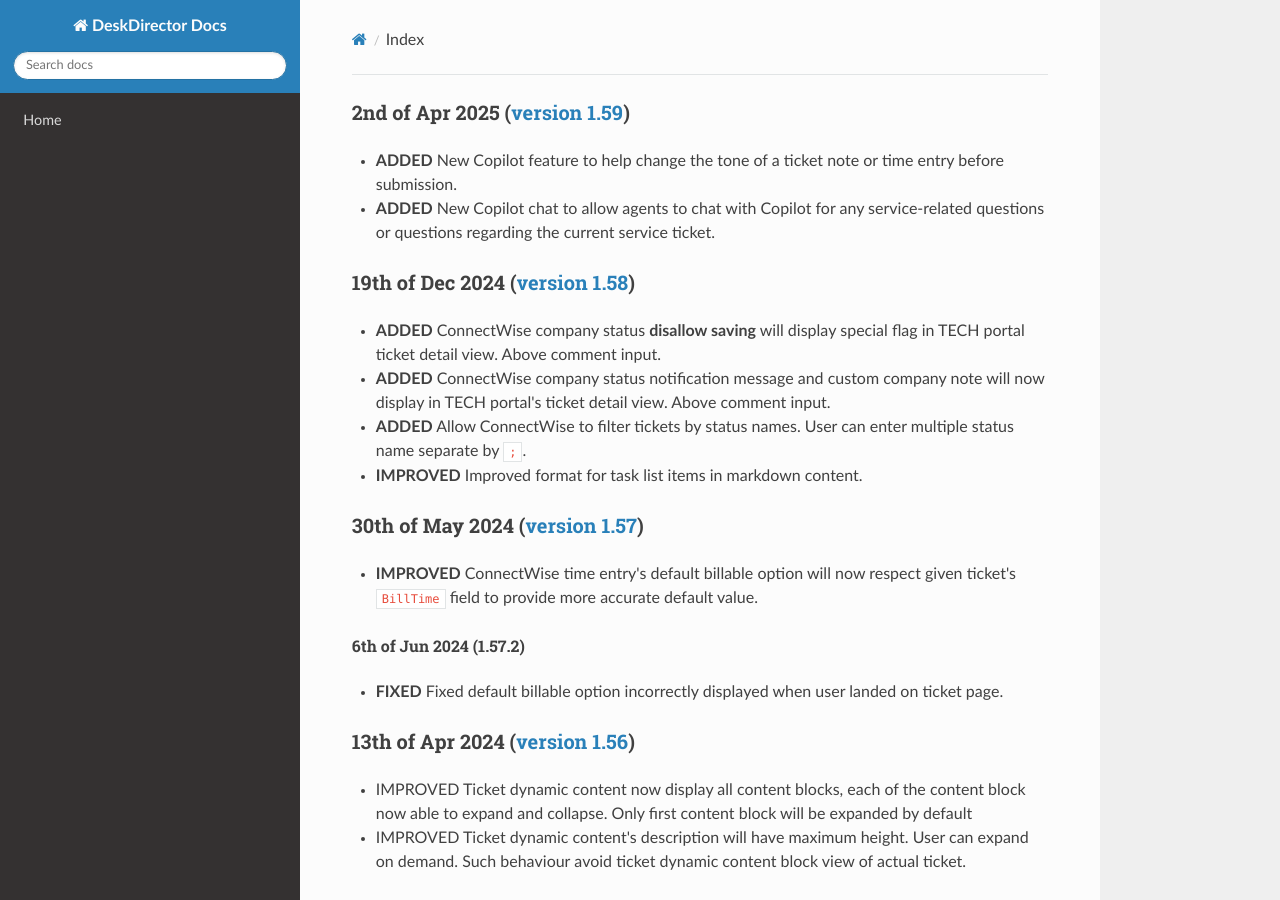
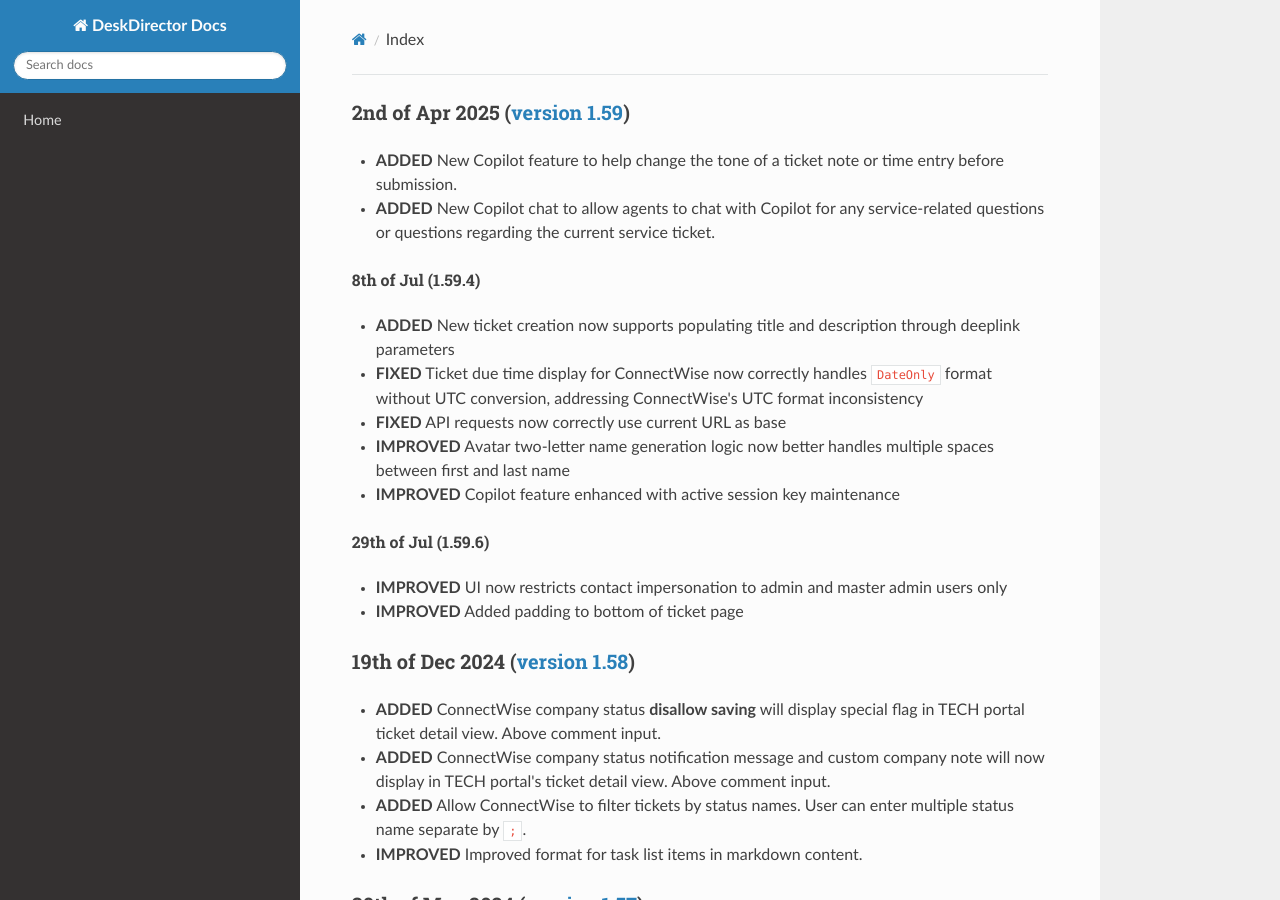
Before and after one commit to DeskDirector/docs, an MkDocs documentation site: the page built from docs/_release/tech/README.md, in a window 1280 px wide and 900 px high. Built offline with MkDocs 1.6.1, drawn with Linux system fonts in a browser that asks for light colours; nearby versions of some CDN libraries; old or Windows-style settings are respelled for this version of MkDocs.

Commit message:
Update PSA tech README.md

```diff
--- a/docs/_release/tech/README.md
+++ b/docs/_release/tech/README.md
@@ -1,6 +1,19 @@
 ### 2nd of Apr 2025 ([version 1.59](v1.59))
 - **ADDED** New Copilot feature to help change the tone of a ticket note or time entry before submission.
 - **ADDED** New Copilot chat to allow agents to chat with Copilot for any service-related questions or questions regarding the current service ticket.
+
+###### 8th of Jul (1.59.4)
+
+- **ADDED** New ticket creation now supports populating title and description through deeplink parameters
+- **FIXED** Ticket due time display for ConnectWise now correctly handles `DateOnly` format without UTC conversion, addressing ConnectWise's UTC format inconsistency
+- **FIXED** API requests now correctly use current URL as base
+- **IMPROVED** Avatar two-letter name generation logic now better handles multiple spaces between first and last name
+- **IMPROVED** Copilot feature enhanced with active session key maintenance
+
+###### 29th of Jul (1.59.6)
+
+- **IMPROVED** UI now restricts contact impersonation to admin and master admin users only
+- **IMPROVED** Added padding to bottom of ticket page
 
 ### 19th of Dec 2024 ([version 1.58](v1.58))
 - **ADDED** ConnectWise company status **disallow saving** will display special flag in TECH portal ticket detail view. Above comment input.
```
